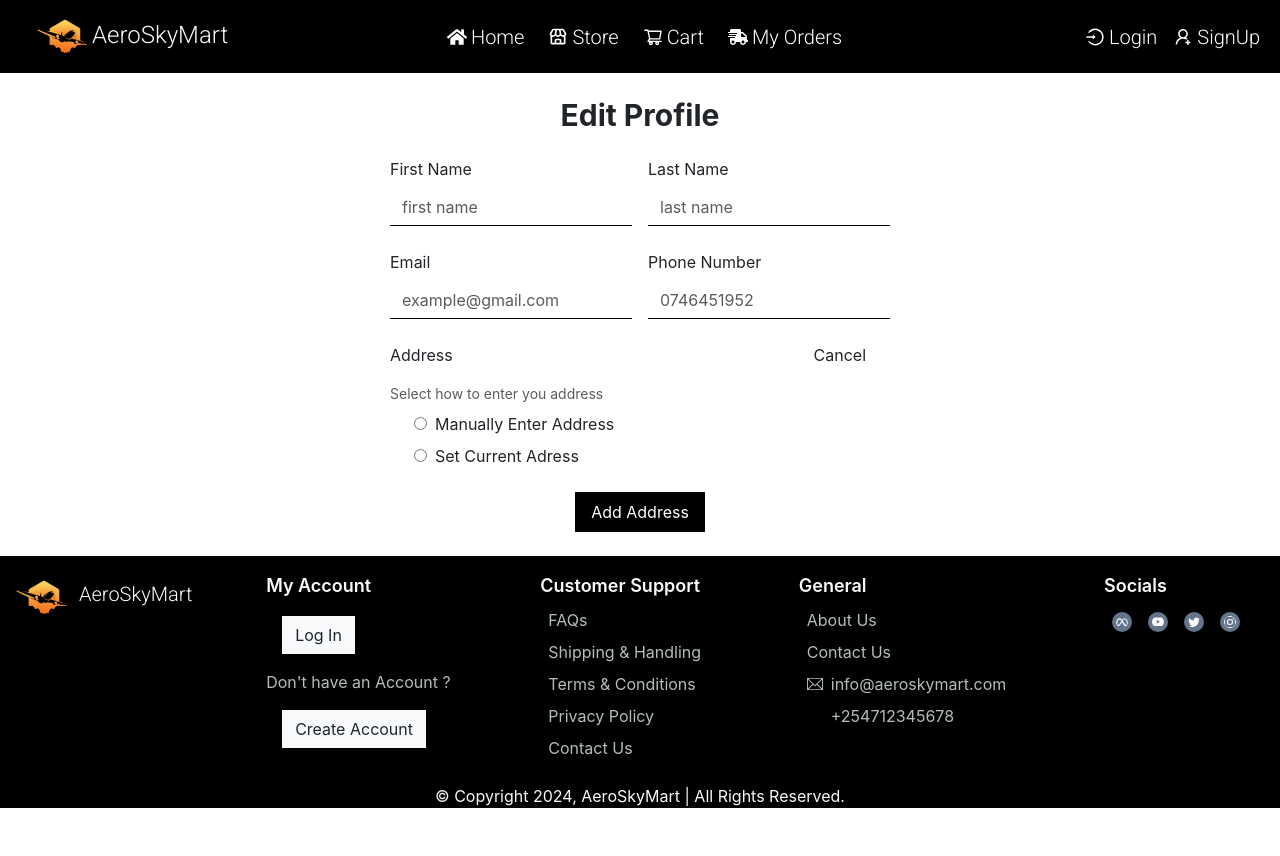
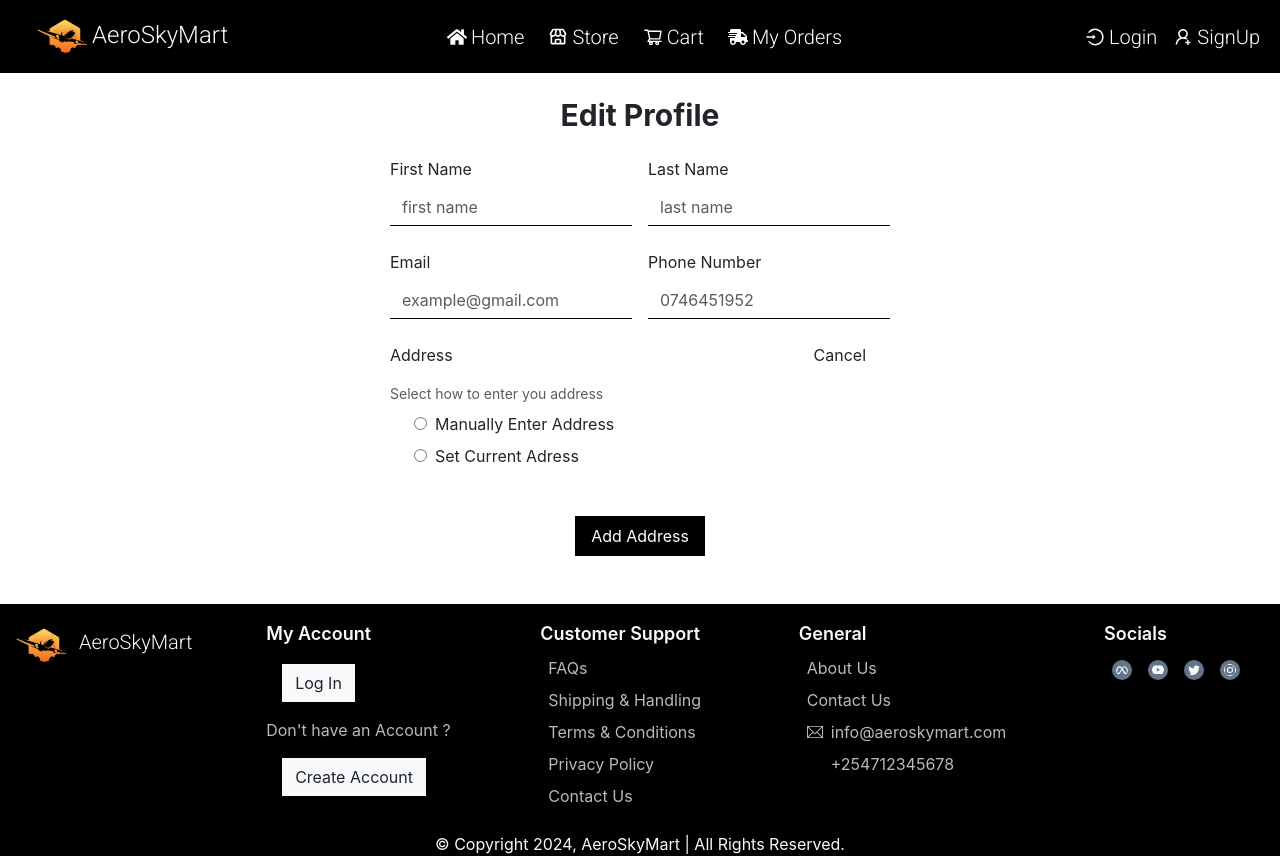
Before and after one commit to Osorabrian/AeroSkyMart, a React (Create React App) app: page /edit_profile in a window 1280 px wide. Both pictures are taken after a click on the element "Add Address". Before the commit the page ends 808 px from the top, so only its background shows below. Built offline with nearby package versions, Linux system fonts and the light colour scheme; some icons are missing.

Commit message:
add conditional rendering in edit profile form

```diff
--- a/src/Components/MyProfile/EditProfile.js
+++ b/src/Components/MyProfile/EditProfile.js
@@ -84,7 +84,7 @@ export default function EditProfile(){
                                     )}
                             </div>
 
-                            <div className='text-center my-4'>
+                            <div className='text-center my-5'>
                                 <button className='bg-[black] text-[white] border-0 px-3 py-2'>Add Address</button>
                             </div>
 
```
